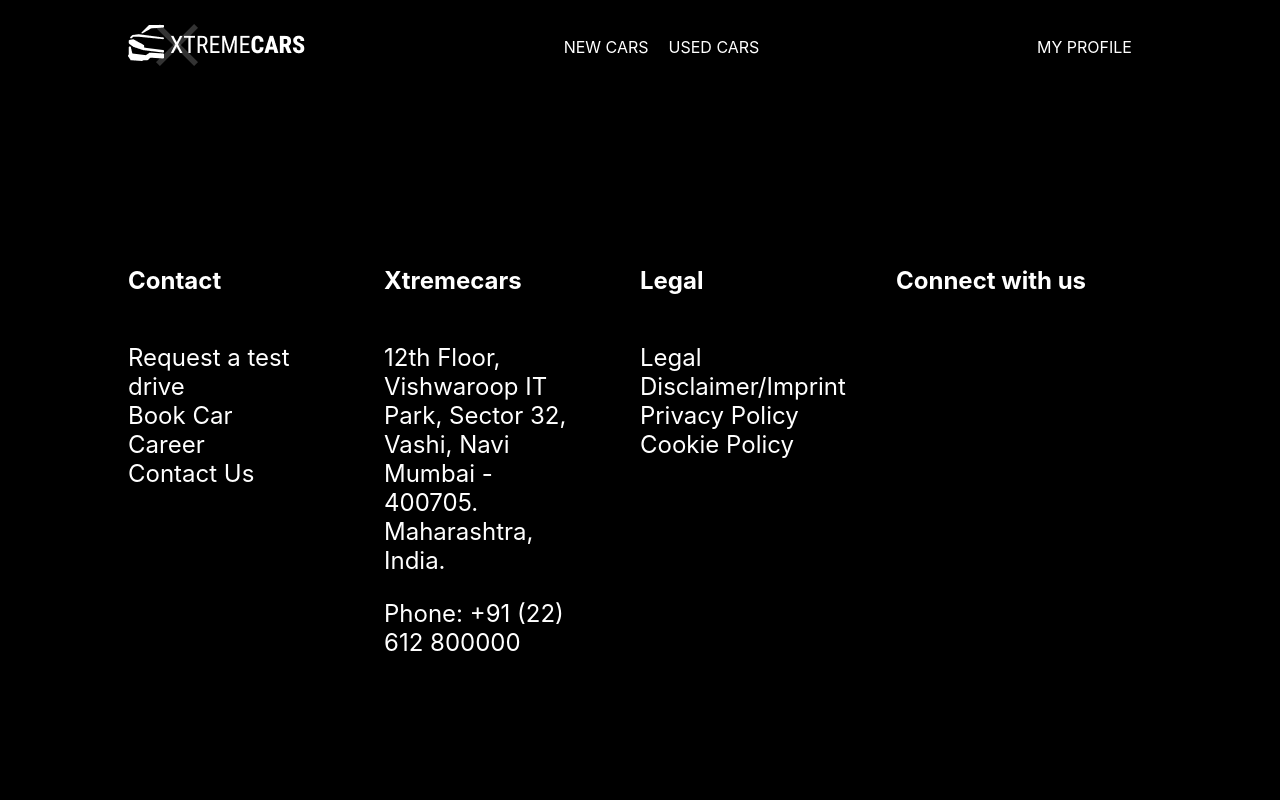
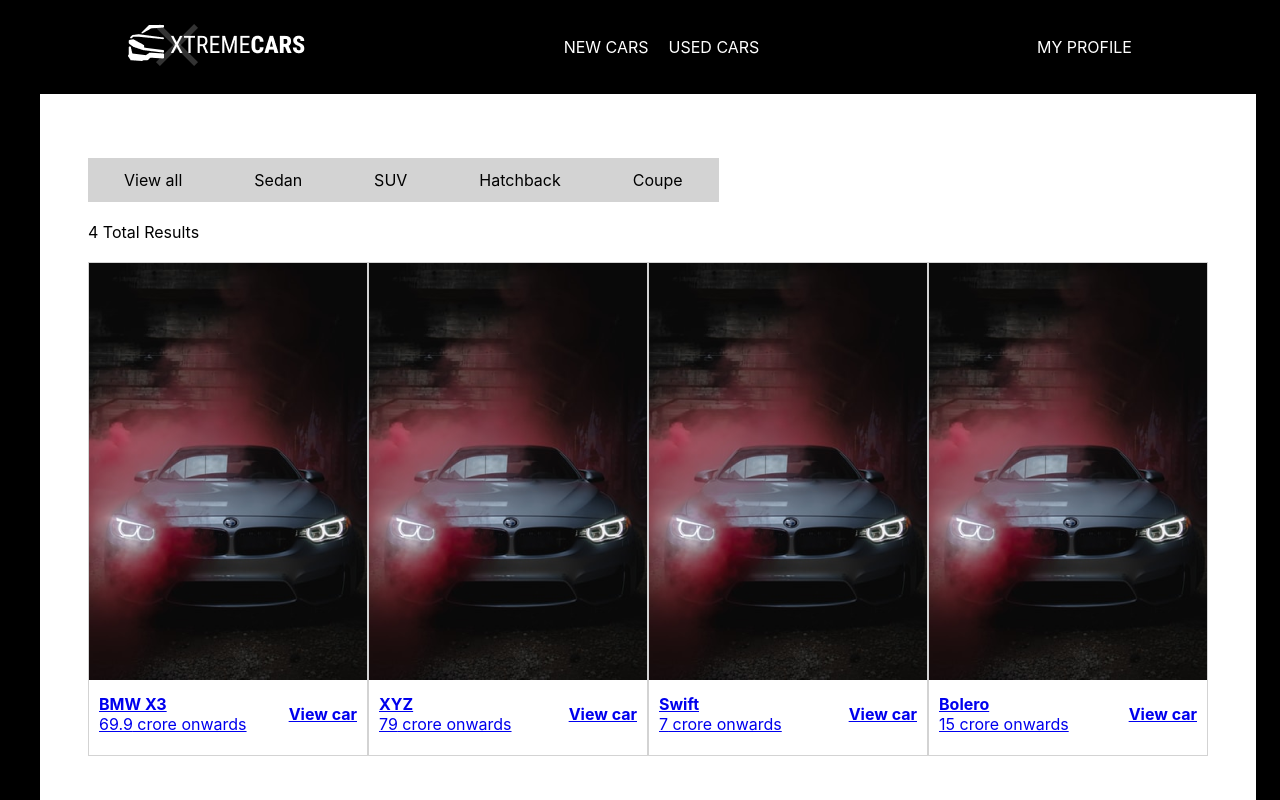
Before and after one commit to mihika777/ReactAssignment, a React (Create React App) app: page /list-cars in a window 1280 px wide. Shown: the top 800 px of the page. Built offline with nearby package versions, Linux system fonts and the light colour scheme.

Commit message:
Added Car-listing Page, added link to View All

```diff
--- a/src/App.js
+++ b/src/App.js
@@ -9,6 +9,7 @@
   Route,
 } from "react-router-dom";
 import LandingPage from './landingPage/landingPage';
+import CarListing from './carListing/carListing';
 
 function App() {
   return (
@@ -24,7 +25,7 @@
             <Route path="car-details-page">
               <Route path=":carId" element={<CarDetailsPage/>}/>
             </Route>
-            {/* <Route path='/car-details-page/:id' render={(props) => <CarDetailsPage {...props}/>}/> */}
+            <Route path= "list-cars" element={<CarListing/>}> </Route>
           </Routes>
       </div>
 
--- /dev/null
+++ b/src/carListing/carListing.css
@@ -0,0 +1,28 @@
+.carListing {
+    display: flex;
+    flex-direction: column;
+    background-color: white;
+    padding: 64px 48px 64px 48px;
+    color: black;
+    width: 100%;
+}
+.carListingRow {
+    display: flex;
+    flex-direction: row;
+    width: 100%;
+    justify-content: space-between;
+    margin-bottom: 20px;
+}
+
+.rowJustifySpaceBetween {
+    justify-content: space-between;
+}
+
+.carListingTabs {
+    background-color: lightgray;
+    padding: 12px 0px;
+
+}
+.accordianTab {
+    margin: 12px 36px 12px 36px;
+}
--- /dev/null
+++ b/src/carListing/carListing.js
@@ -0,0 +1,35 @@
+import  React, { useEffect, useState } from 'react';
+import CarCard from '../carCard/carCard';
+import carsData from "../cars.json";
+import "./carListing.css";
+
+function CarListing() {
+    const [cars, setCars] = useState([]); // [] => empty array
+    // const [value, setterFunction] = useState(initialValue);
+
+    // UseEffect is run once when the component is loaded for the first time.
+    useEffect(() => {
+        setCars(carsData);
+    }, []);
+
+    return (
+        <div className='carListing'>
+            <div className='carListingRow rowJustifySpaceBetween'>
+                <div className='carListingTabs'>
+                   <span className='accordianTab'>View all</span>
+                   <span className='accordianTab'>Sedan</span>
+                   <span className='accordianTab'>SUV</span>
+                   <span className='accordianTab'>Hatchback</span>
+                   <span className='accordianTab'>Coupe</span>
+                </div>
+            </div>
+            <div className='carListingRow'> {cars.length} Total Results </div>
+            <div className='carListingRow'>
+               {
+                   cars.map((car) => <CarCard id={car.id} name={car.name} price={car.price} imageUri={car.imageUri} />)
+               }
+            </div>
+       </div>
+    )
+}
+export default CarListing;
--- a/src/landingPage/landingPage.js
+++ b/src/landingPage/landingPage.js
@@ -2,6 +2,7 @@
 import "./landingPage.css";
 import CarCard from '../carCard/carCard';
 import carsData from "../cars.json";
+import { Link } from 'react-router-dom';
 // carsData = [{name, price, imageUri}, {..}, {..}, {..}];
 
 export default function LandingPage () {
@@ -33,7 +34,7 @@
                         <span className='accordianTab'>Just launched</span>
                         <span className='accordianTab'>Upcoming</span>
                     </div>
-                    <div className='featuredCarsRight'><strong>View all</strong></div>
+                    <div className='featuredCarsRight'><Link to= 'list-cars'><strong>View all</strong></Link></div>
                 </div>
                 <div className='featuredCarsRow'>
                     {/* Props or properties. name, price, imageUri */}
```
